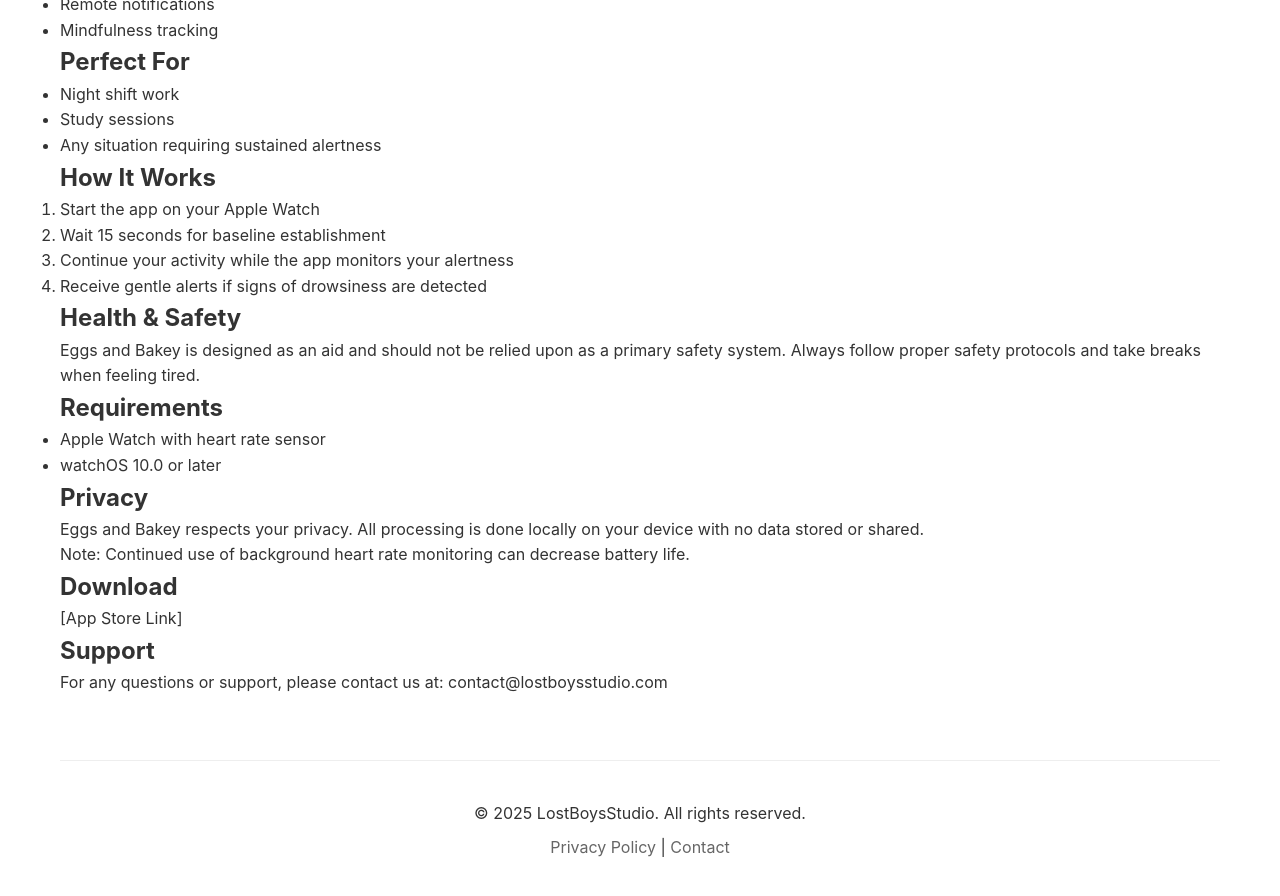
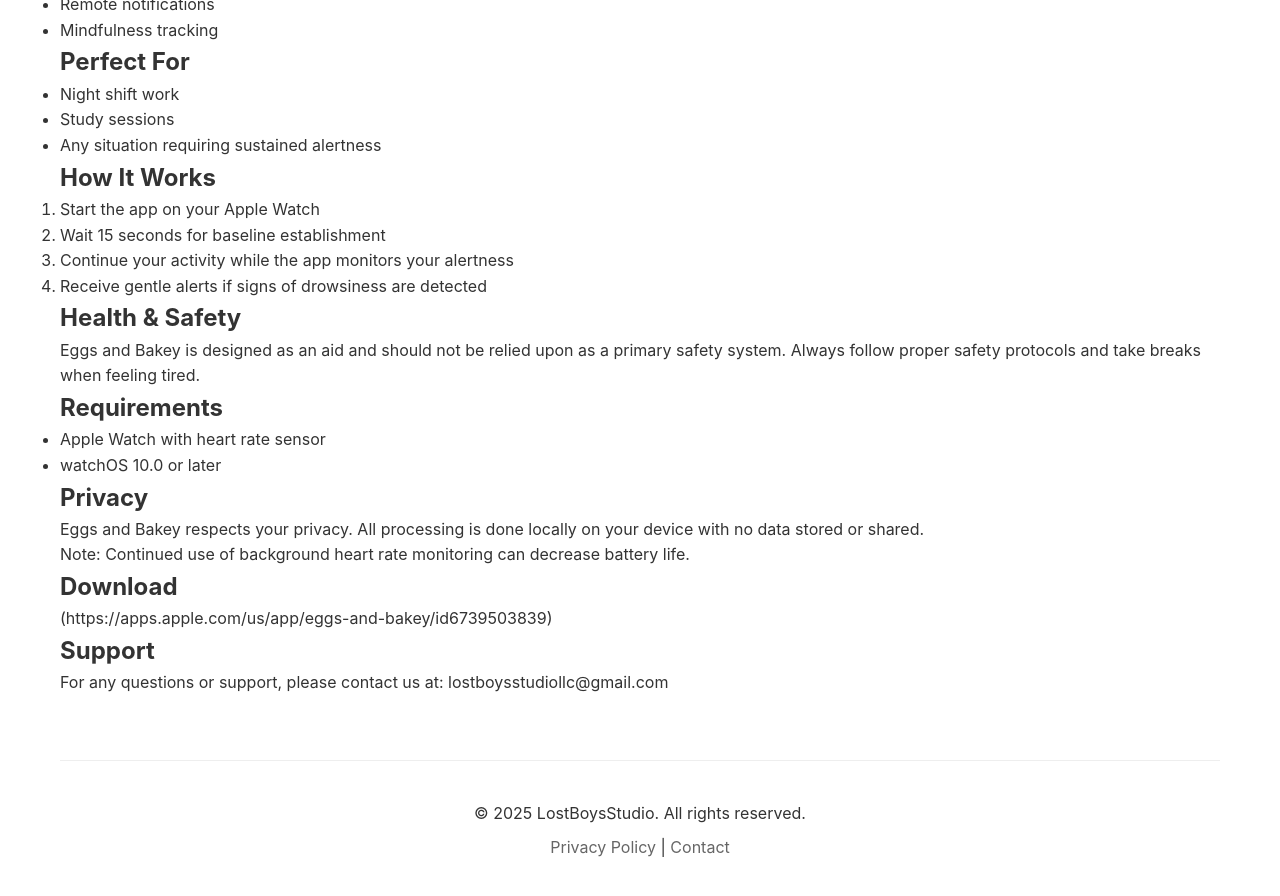
Before and after one commit to LostBoysStudio/lostboysstudio.github.io, a Jekyll site: the page built from apps/eggs-and-bakey/index.md, in a window 1280 px wide and 900 px high, scrolled down 761 px. Shown: the top 896 px of the window. Built offline with Jekyll 4.4.1, drawn with Linux system fonts in a browser that asks for light colours.

Commit message:
Update index.md

```diff
--- a/apps/eggs-and-bakey/index.md
+++ b/apps/eggs-and-bakey/index.md
@@ -57,8 +57,8 @@ Eggs and Bakey respects your privacy. All processing is done locally on your dev
 > Note: Continued use of background heart rate monitoring can decrease battery life.
 
 ## Download
-[App Store Link]
+(https://apps.apple.com/us/app/eggs-and-bakey/id6739503839)
 
 ## Support
 For any questions or support, please contact us at:
-contact@lostboysstudio.com
+lostboysstudiollc@gmail.com
```
